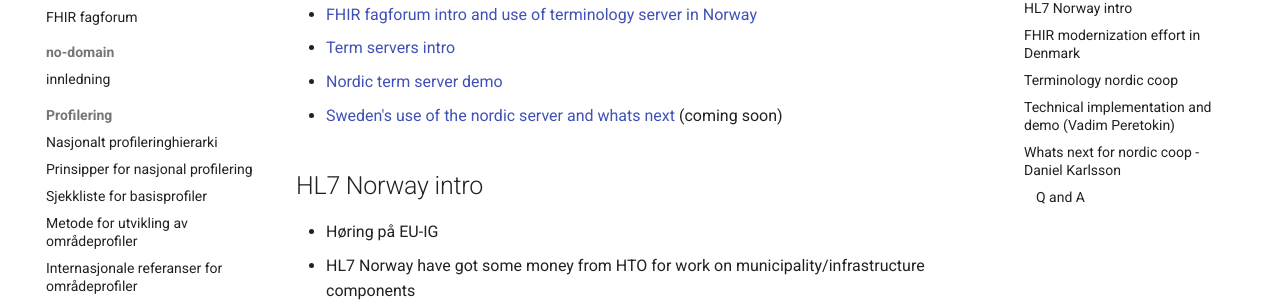
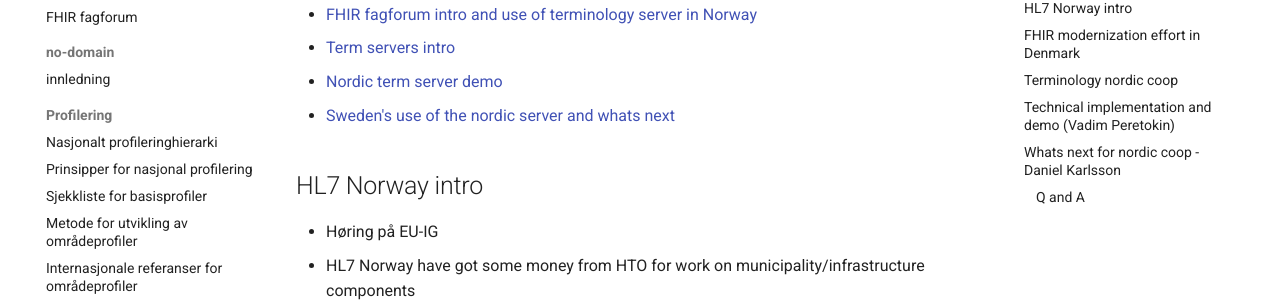
Before and after one commit to HL7Norway/best-practice, an MkDocs documentation site: the page built from docs/FHIR-faglig-forum/_referat/2025-09-10-referat.md, in a window 1280 px wide and 900 px high, scrolled down 593 px. Shown: the part 154-456 px from the top of the window. Built offline with MkDocs 1.6.1 and Material for MkDocs 9.7.7, drawn with Linux system fonts in a browser that asks for light colours; comment, search, counter and statistics services are not loaded.

```diff
--- a/docs/FHIR-faglig-forum/_referat/2025-09-10-referat.md
+++ b/docs/FHIR-faglig-forum/_referat/2025-09-10-referat.md
@@ -29,7 +29,7 @@ FHIR fagforum (FFF) er et åpent forum om bruk og implementering av HL7 FHIR i N
 * [FHIR fagforum intro and use of terminology server in Norway](../docs/FHIR-faglig-forum/presentasjon/2025-09-10-FHIR-fagforum-31.pdf)
 * [Term servers intro](../docs/FHIR-faglig-forum/presentasjon/2025-09-10-term-servers-intro.pdf)
 * [Nordic term server demo](../docs/FHIR-faglig-forum/presentasjon/2025-09-10-Nordic-FHIR-Terminology-Server-Demo.pdf)
-* [Sweden's use of the nordic server and whats next]() (coming soon)
+* [Sweden's use of the nordic server and whats next](../docs/FHIR-faglig-forum/presentasjon/2025-09-10-swedens-use-of-tx-nordics.pdf)
 
 ## HL7 Norway intro
 
```
Also changed, not shown: 1 other file.
